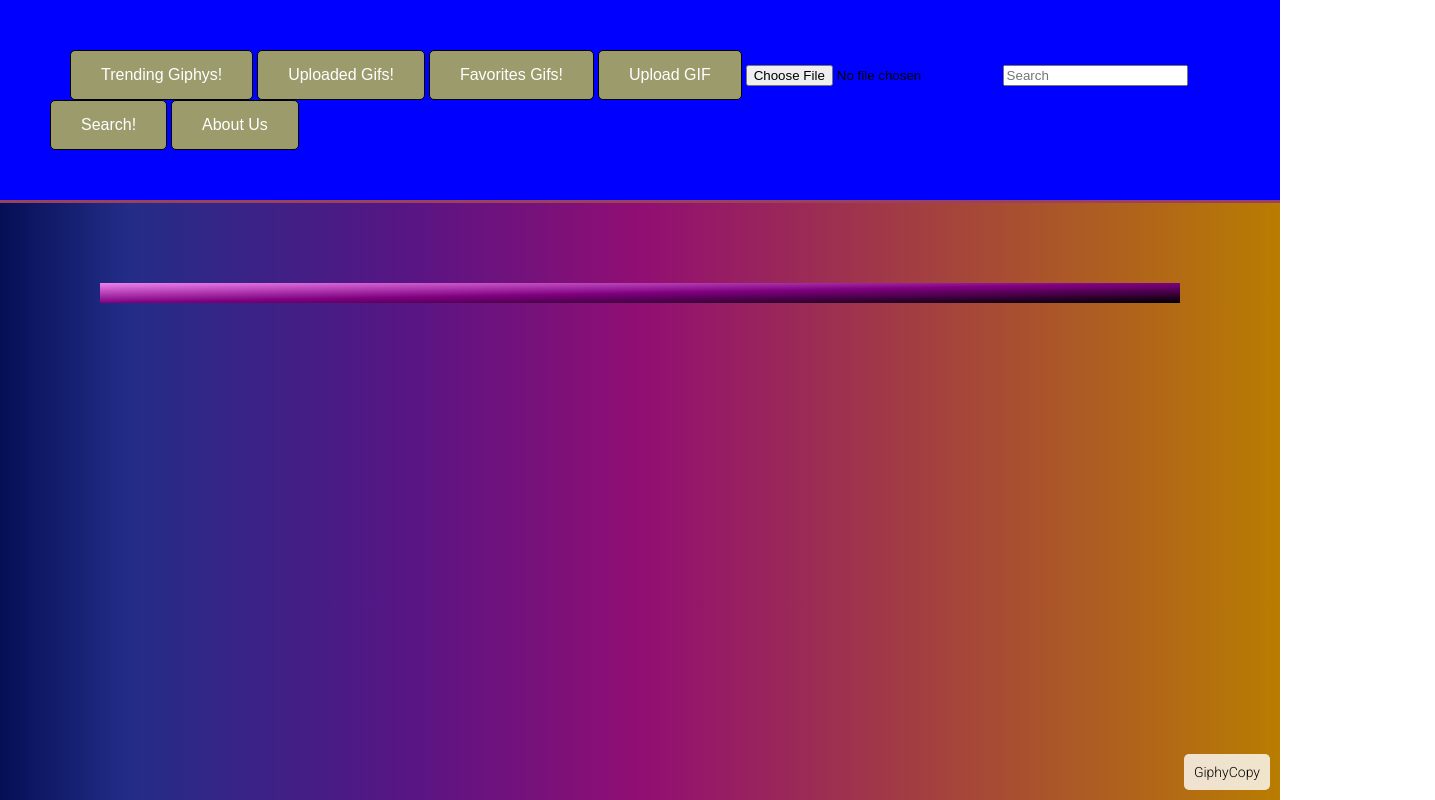
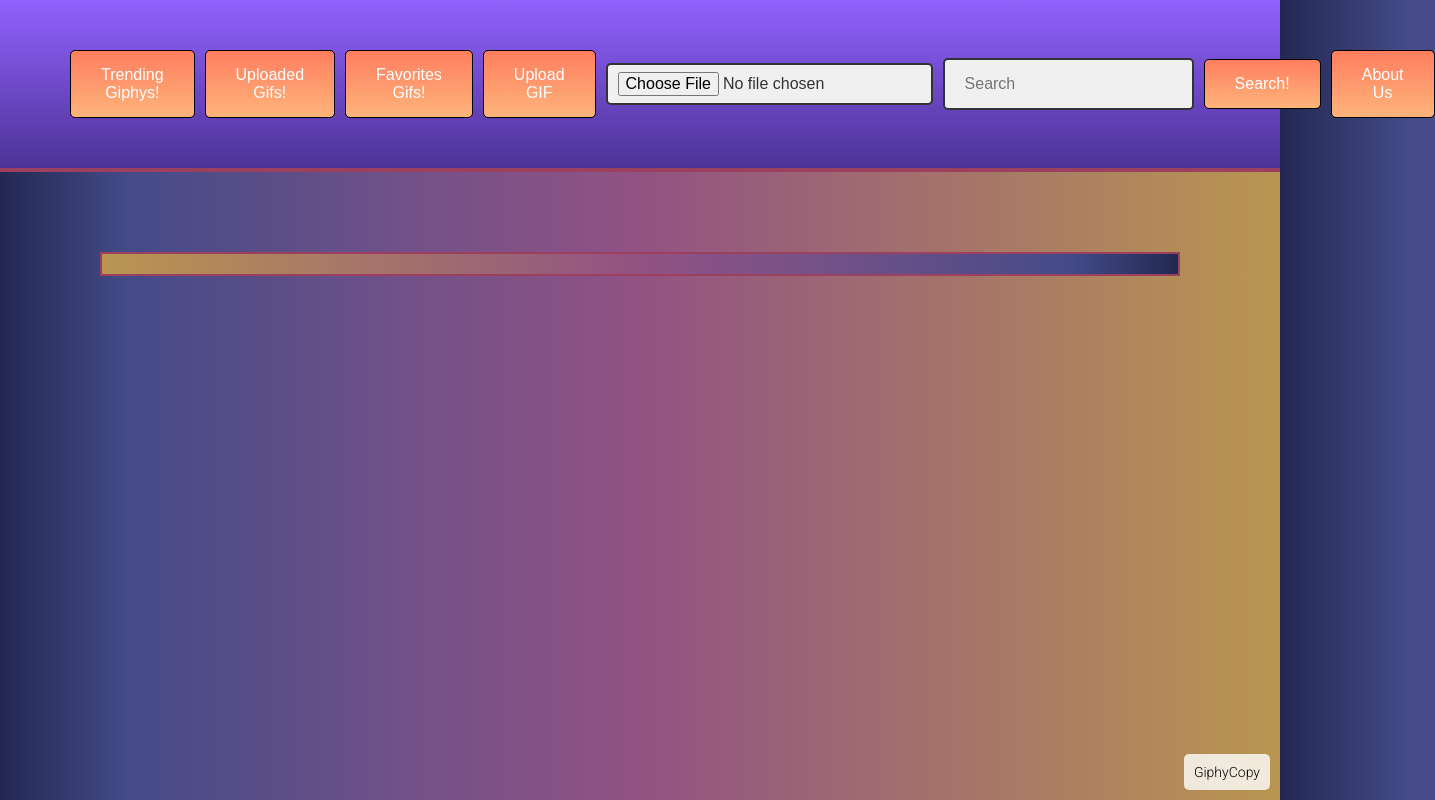
Before and after one commit to Telerik-Group-Project-Giphy/giphy, a website with bundled scripts: page main/index.html in a window 1280 px wide. Shown: the whole page, 1435 px wide, since content can reach past the window. Built offline with nearby package versions, Linux system fonts and the light colour scheme.

Commit message:
css and readme update

```diff
--- a/main/styles/main.css
+++ b/main/styles/main.css
@@ -1,11 +1,11 @@
 body {
   background: linear-gradient(
     to right,
-    rgba(5, 15, 85, 1) 0%,
-    rgba(35, 45, 135, 1) 10%,
-    rgba(88, 21, 132, 1) 32%,
-    rgba(145, 14, 115, 1) 50%,
-    rgba(185, 125, 1, 1) 100%
+    rgb(35, 40, 82) 0%,
+    rgb(68, 75, 136) 10%,
+    rgb(114, 81, 136) 32%,
+    rgb(146, 82, 131) 50%,
+    rgb(185, 150, 80) 100%
   );
   font-family: 'Roboto', sans-serif;
   margin: 0;
@@ -25,18 +25,26 @@ footer {
   display: grid;
   grid-template-columns: repeat(3, 1fr);
   gap: 10px;
-  background: linear-gradient(to bottom right, violet, purple, black);
+  background: linear-gradient(
+    to left,
+    rgb(35, 40, 82) 0%,
+    rgb(68, 75, 136) 10%,
+    rgb(114, 81, 136) 32%,
+    rgb(146, 82, 131) 50%,
+    rgb(185, 150, 80) 100%
+  );
   background-color: purple;
   padding: 10px;
   margin-left: 100px;
   margin-right: 100px;
   margin-top: 80px;
+  border: 2px solid rgb(155, 65, 95);
 }
 
 #gifContainer div {
   position: relative;
   text-align: center;
-  background-color: purple;
+  background-color: rgb(224, 174, 182);
 
   padding: 5px;
   border: 1px solid black;
@@ -46,6 +54,7 @@ footer {
   width: 100%;
   height: auto;
   position: relative;
+  margin: auto;
 }
 
 #gifContainer .favorite-button {
@@ -71,11 +80,11 @@ footer {
 }
 
 #header-div {
-  background: blue;
+  background: linear-gradient(to top, rgb(77, 50, 150), rgb(144, 98, 253));
   padding: 50px;
   display: flex;
   justify-content: space-between;
-  border-bottom: 3px solid rgb(155, 65, 95);
+  border-bottom: 4px solid rgb(155, 65, 95);
   align-items: center;
 }
 
@@ -85,26 +94,56 @@ footer {
 }
 
 #search-container button {
-  padding: 15px 30px; /* Increase padding to make buttons larger */
-  font-size: 16px; /* Adjust font size */
-  background-color: rgb(155, 155, 108); /* Set background color */
-  color: white; /* Set text color */
+  padding: 15px 30px;
+  font-size: 16px;
+  background: linear-gradient(to bottom, #ff7e5f, #feb47b);
+  color: white;
   border: 1px solid black;
-  border-radius: 5px; /* Rounded corners */
+  border-radius: 5px;
   cursor: pointer;
-  transition: background-color 0.3s ease; /* Smooth transition for hover effect */
+  transition: background-color 0.3s ease, transform 0.3s ease;
 }
 
 #search-container button:hover {
-  background-color: #45a049; /* Darken background color on hover */
+  background-color: #a59227;
 }
 
-#about-us {
-  padding: 10px 20px;
-  background-color: beige;
-  color: white;
-  border: none;
+#search {
+  padding: 15px 20px;
+  font-size: 16px;
+  border: 2px solid #333;
   border-radius: 5px;
+  background-color: #f0f0f0;
+  color: #333;
+  transition: border-color 0.3s ease, box-shadow 0.3s ease;
+}
+
+#search:focus {
+  border-color: #ff7e5f;
+  box-shadow: 0 0 5px rgba(255, 126, 95, 0.5);
+  outline: none;
+}
+
+#search-container {
+  display: flex;
+  align-items: center;
+  gap: 10px;
+}
+
+#gifFile {
+  padding: 7px 10px;
+  font-size: 16px;
+  border: 2px solid #333;
+  border-radius: 5px;
+  background-color: #f0f0f0;
+  color: #333;
   cursor: pointer;
-  transition: background-color 0.3s ease;
+  transition: border-color 0.3s ease, box-shadow 0.3s ease;
 }
+
+#gifFile:hover,
+#gifFile:focus {
+  border-color: #ff7e5f;
+  box-shadow: 0 0 5px rgba(255, 126, 95, 0.5);
+  outline: none;
+}
```
Also changed, not shown: README.md.
